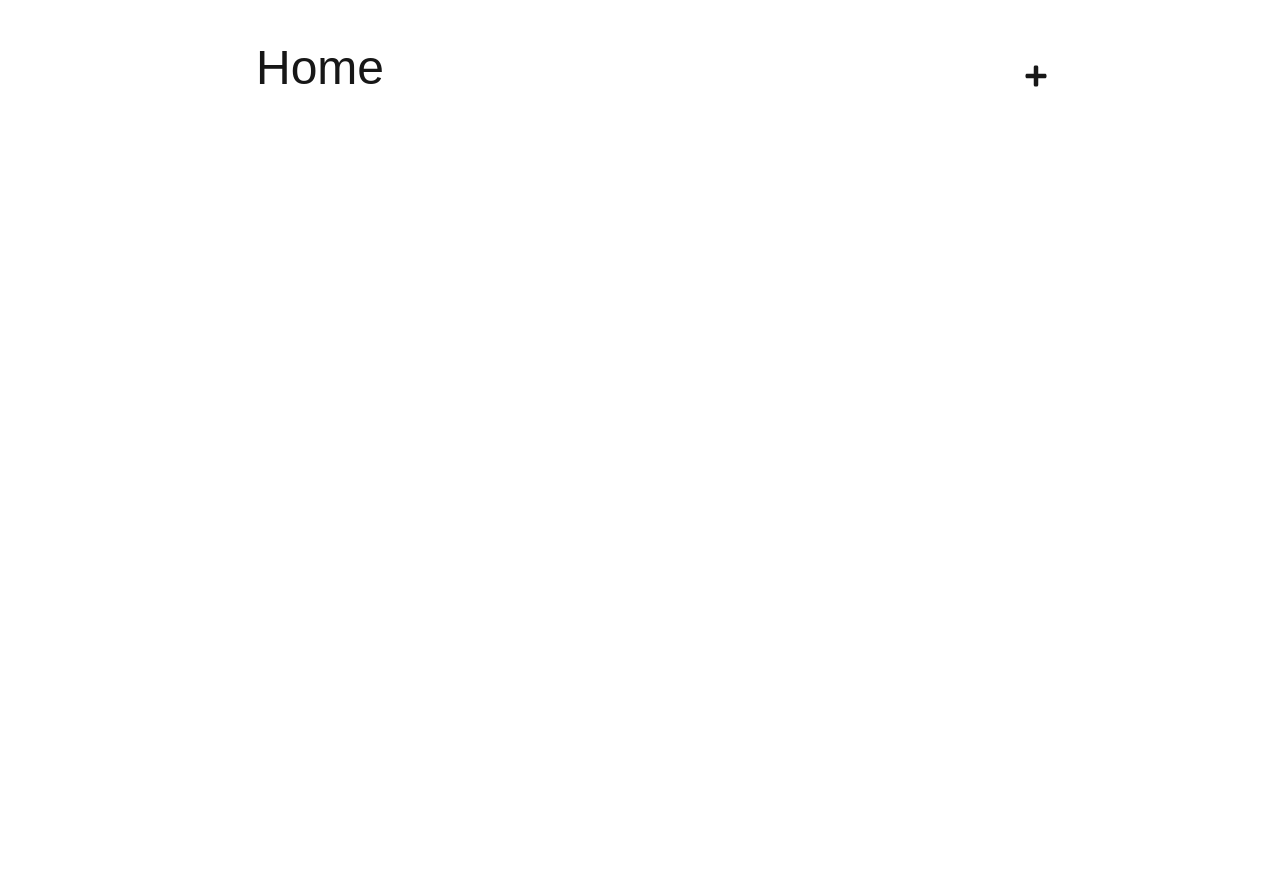
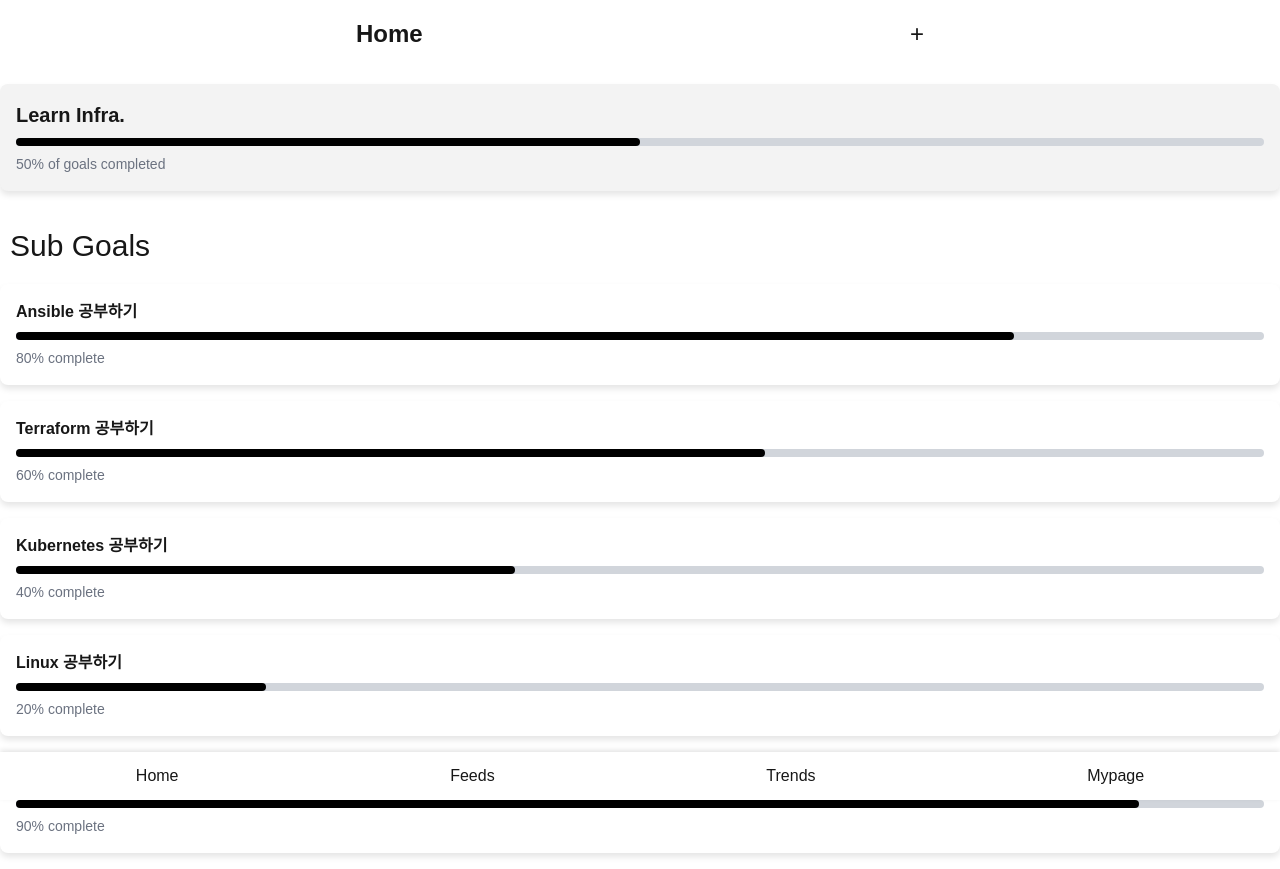
Before and after one commit to NaraeForest/web, a Next.js app: page / in a window 1280 px wide. Before the commit the page ends 800 px from the top, so only its background shows below. Built offline with nearby package versions, Linux system fonts and the light colour scheme.

Commit message:
메인화면 껍데기 구현
- 상호작용 부분을 제외한 형태자체는 생성함
- 제목, 버튼, 메인 목표, 서브 목표 구현

```diff
--- a/package.json
+++ b/package.json
@@ -9,9 +9,9 @@
     "lint": "next lint"
   },
   "dependencies": {
-    "next": "15.0.1",
-    "react": "19.0.0-rc-69d4b800-20241021",
-    "react-dom": "19.0.0-rc-69d4b800-20241021",
+    "next": "^15.0.1",
+    "react": "^19.0.0-rc-69d4b800-20241021",
+    "react-dom": "^19.0.0-rc-69d4b800-20241021",
     "react-icons": "^5.3.0"
   },
   "devDependencies": {
--- /dev/null
+++ b/src/components/SubGoal.tsx
@@ -0,0 +1,46 @@
+export default function SubGoal({ name, progress }) {
+    return (
+      <div className="subGoalCard">
+        <h4>{name}</h4>
+        <div className="progressBar">
+          <div className="progress" style={{ width: `${progress}%` }}></div>
+        </div>
+        <p>{progress}% complete</p>
+
+        <style jsx>{`
+          .subGoalCard {
+            background-color: #fff;
+            padding: 16px;
+            border-radius: 8px;
+            box-shadow: 0 4px 6px rgba(0, 0, 0, 0.1);
+            margin-bottom: 16px;
+          }
+
+          h4 {
+            font-size: 16px;
+            font-weight: 600;
+            margin-bottom: 8px;
+          }
+
+          .progressBar {
+            width: 100%;
+            background-color: #d1d5db;
+            border-radius: 4px;
+            height: 8px;
+            margin-bottom: 8px;
+          }
+
+          .progress {
+            height: 8px;
+            background-color: #000;
+            border-radius: 4px;
+          }
+
+          p {
+            font-size: 14px;
+            color: #6b7280;
+          }
+        `}</style>
+      </div>
+    );
+  }
--- a/src/components/header.tsx
+++ b/src/components/header.tsx
@@ -3,57 +3,40 @@ import { FaPlus } from "react-icons/fa";
 export default function Head() {
     return (
         <>
-        <div className="headcontainer">
-            <div id="title">
-                <div className="title_text">
+        <div className="container">
+            <header className="header">
                 <h1>Home</h1>
+                <button className="addButton">+</button>
+            </header>
         </div>
-            </div>
-            <div id="blank">
 
-            </div>
-            <div id="parent_add">
-                <a id="add" href="#">
-                    <FaPlus size="1.5rem" />
-                </a>
-            </div>
         <style jsx>{`
-                    .headcontainer{
-                        display: grid;
-                        grid-template-areas:
-                        "title title blank add add";
-                        grid-template-rows: 10vw;
-                    }
-                    #title{
-                        position: relative;
-                        grid-area: title;
+            .container {
+                max-width: 600px;
+                margin: 0 auto;
+                padding: 16px;
+                display: flex;
+                flex-direction: column;
+                align-items: center;
             }
 
-                    .title_text{
-                        position: absolute;
-                        font-size: 3rem;
-                        left: 50%;
-                        top: 25%;
-                        translate(-50%, -50%);
+            .header {
+                display: flex;
+                justify-content: space-between;
+                align-items: center;
+                margin-bottom: 16px;
+                width: 100%;
             }
 
-                    #blank{
-                        grid-area: blank;
+            h1 {
+                font-size: 24px;
+                font-weight: bold;
             }
 
-                    #parent_add{
-                        position: relative;
-                        grid-area: add;
-                    }
-
-                    #add{
-                        position: absolute;
-                        top: 50%;
-                        left: 50%;
-                        translate(-50%, -50%);
+            .addButton {
+                font-size: 24px;
             }
         `}</style>
-        </div>
         </>
     );
 };
--- a/src/components/main.tsx
+++ b/src/components/main.tsx
@@ -1,3 +1,113 @@
+import SubGoal from "@/components/subGoal"
+
 export default function main(){
 
+    const mainGoalName = "Learn Infra.";
+    const mainGoalProgress = 50;
+
+    const subGoals = [
+        { name: "Ansible 공부하기", progress: 80},
+        { name: "Terraform 공부하기", progress: 60},
+        { name: "Kubernetes 공부하기", progress: 40},
+        { name: "Linux 공부하기", progress: 20},
+        { name: "네트워크 공부하기", progress: 90}
+    ]
+
+    return (
+        <>
+        <section className="mainGoal">
+            <div className="goalCard">
+                <h1>{mainGoalName}</h1>
+                <div className="progressBar">
+                    <div className = "progress" style={{width: `${mainGoalProgress}%`}}></div>
+                </div>
+                <p>{mainGoalProgress}% of goals completed</p>
+            </div>
+
+        </section>
+
+        <section className="subGoal">
+            <h2>Sub Goals</h2>
+            {subGoals.map((goal, index) => (
+                <SubGoal key={index} name={goal.name} progress={goal.progress} />
+            ))}
+        </section>
+
+        <div className="footercontainer">
+            <footer className="footer">
+                <button>Home</button>
+                <button>Feeds</button>
+                <button>Trends</button>
+                <button>Mypage</button>
+            </footer>
+        </div>
+
+
+        <style jsx>{`
+            .mainGoal {
+                width: 100%;
+                margin-bottom: 32px;
+                text-align = center;
+            }
+
+            .goalCard {
+                background-color: #f3f3f3;
+                padding: 16px;
+                border-radius: 8px;
+                box-shadow: 0 4px 6px rgba(0, 0, 0, 0.1);
+            }
+
+            .goalCard h1 {
+                font-size: 20px;
+                font-weight: 600;
+                margin-bottom: 8px;
+            }
+
+            .progressBar {
+                width: 100%;
+                background-color: #d1d5db;
+                border-radius: 4px;
+                height: 8px;
+                margin-bottom: 8px;
+            }
+
+            .progress {
+                height: 8px;
+                background-color: #000;
+                border-radius: 4px;
+            }
+
+            p {
+                font-size: 14px;
+                color: #6b7280;
+            }
+
+            h2 {
+                font-size: 30px;
+                margin-left: 10px;
+                margin-bottom: 16px;
+            }
+
+            .footercontainer{
+                display: flex;
+                justify-content: center;
+            }
+
+            .footer {
+                position: fixed;
+                bottom: 0;
+                width: 100%;
+                display: flex;
+                justify-content: space-around;
+                background-color: #fff;
+                padding: 12px 0;
+                box-shadow: 0 -2px 5px rgba(0, 0, 0, 0.1);
+            }
+
+            .footer button {
+                font-size: 16px;
+            }
+            `}</style>
+        </>
+    )
 }
--- a/src/pages/index.tsx
+++ b/src/pages/index.tsx
@@ -1,4 +1,5 @@
 import Head from "@/components/header";
+import Main from "@/components/main";
 
 export default function Home() {
   return (
@@ -6,6 +7,9 @@ export default function Home() {
       <div className="Title">
         <Head />
       </div>
+      <div className="Body">
+        <Main />
+      </div>
     </>
   );
 }
```
Also changed, not shown: 2 other files (tests, documents, lock files or other folders). Lines whose indentation alone changed are shown as unchanged.
